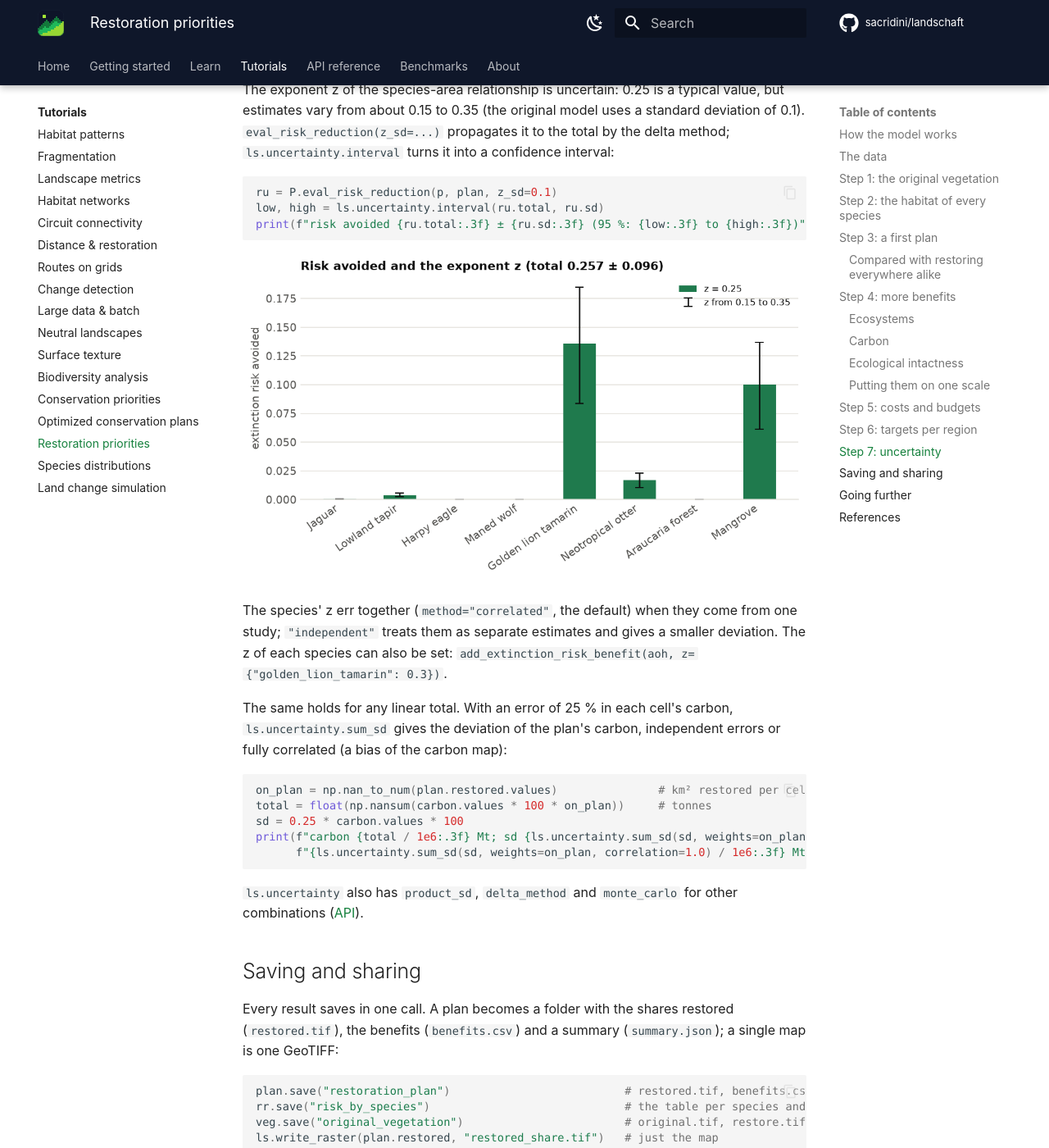
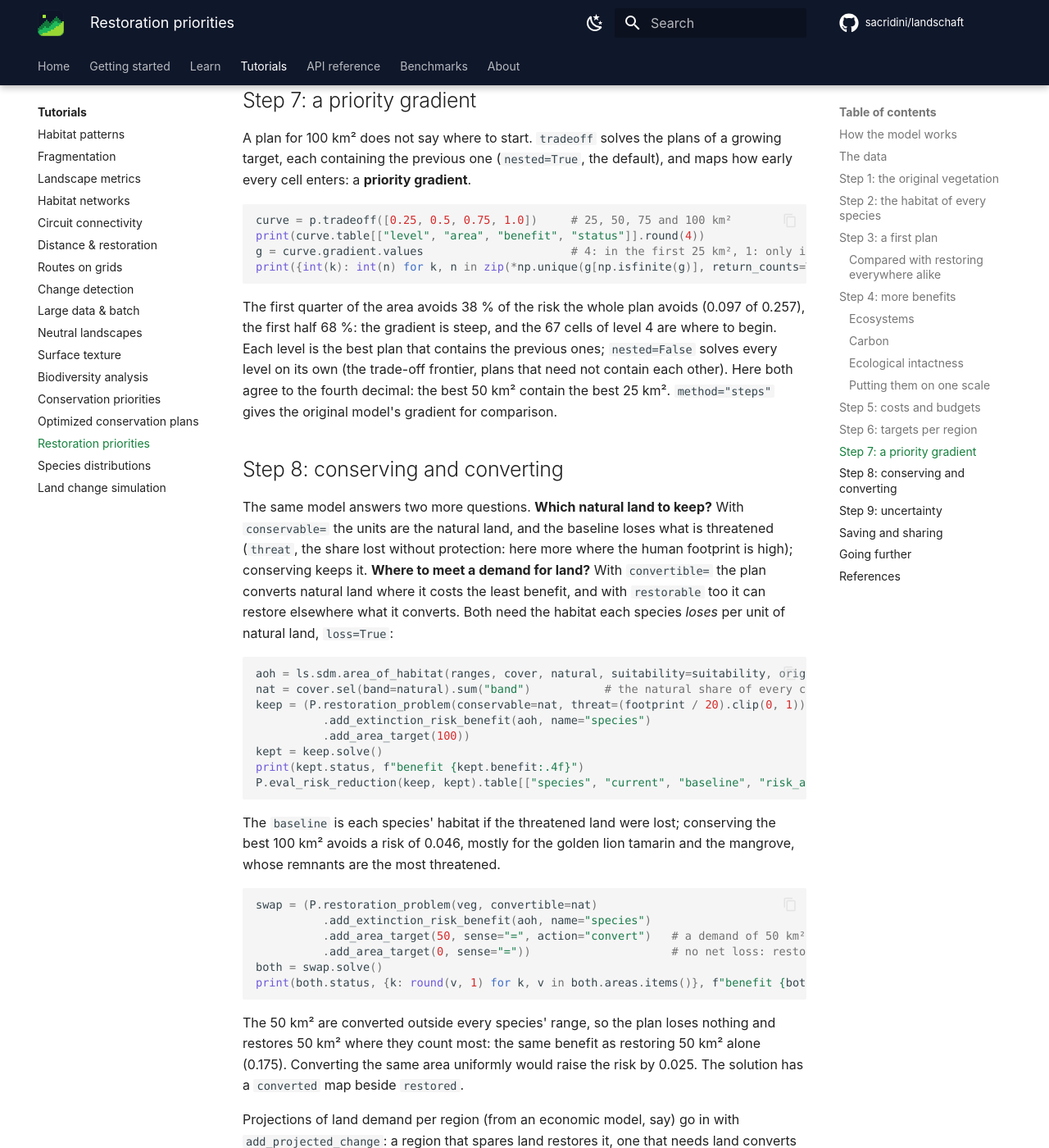
Before and after one commit to sacridini/landschaft, an MkDocs documentation site: the page built from docs/tutorials/restoration-plans.md, in a window 1280 px wide and 1400 px high, scrolled down 9977 px. Shown: the whole window at 82% size. Built offline with MkDocs 1.6.1 and Material for MkDocs 9.7.7, drawn with Linux system fonts in a browser that asks for light colours; comment, search, counter and statistics services are not loaded; some of the changed text lies outside the part shown.

Commit message:
docs: restoration plans with conservation, conversion, regional projections and priority gradients

````diff
--- a/docs/tutorials/restoration-plans.md
+++ b/docs/tutorials/restoration-plans.md
@@ -14,6 +14,7 @@ restoration*, solved exactly.
 - solve a plan for an area target, and compare it with restoring everywhere alike;
 - add ecosystems, carbon and ecological intactness, and weigh them against each other;
 - plan with a budget, find the cheapest plan for a benefit, and set targets per region;
+- map priorities as a gradient, and plan conservation and land conversion with the same model;
 - report the uncertainty of the results, and save them.
 
 !!! info "Background"
@@ -339,7 +340,80 @@ Without regional targets, region 1 gets nothing: its species are in good shape.
 9 % of the benefit (0.234 against 0.257), the price of the rule, which a planner can now put in front of decision makers. Use
 `sense=">="` for minimum targets (each region restores at least its part) and `"="` for exact ones.
 
-## Step 7: uncertainty
+## Step 7: a priority gradient
+
+A plan for 100 km² does not say where to start. `tradeoff` solves the plans of a growing target, each
+containing the previous one (`nested=True`, the default), and maps how early every cell enters: a
+**priority gradient**.
+
+```python
+curve = p.tradeoff([0.25, 0.5, 0.75, 1.0])     # 25, 50, 75 and 100 km²
+print(curve.table[["level", "area", "benefit", "status"]].round(4))
+g = curve.gradient.values                      # 4: in the first 25 km², 1: only in the last
+print({int(k): int(n) for k, n in zip(*np.unique(g[np.isfinite(g)], return_counts=True))})
+```
+
+The first quarter of the area avoids 38 % of the risk the whole plan avoids (0.097 of 0.257), the first half 68 %:
+the gradient is steep, and the 67 cells of level 4 are where to begin. Each level is the best plan that contains the
+previous ones; `nested=False` solves every level on its own (the trade-off frontier, plans that need not contain
+each other). Here both agree to the fourth decimal: the best 50 km² contain the best 25 km². `method="steps"`
+gives the original model's gradient for comparison.
+
+## Step 8: conserving and converting
+
+The same model answers two more questions. **Which natural land to keep?** With `conservable=` the units are the
+natural land, and the baseline loses what is threatened (`threat`, the share lost without protection: here more
+where the human footprint is high); conserving keeps it. **Where to meet a demand for land?** With `convertible=`
+the plan converts natural land where it costs the least benefit, and with `restorable` too it can restore
+elsewhere what it converts. Both need the habitat each species *loses* per unit of natural land, `loss=True`:
+
+```python
+aoh = ls.sdm.area_of_habitat(ranges, cover, natural, suitability=suitability, original=veg, loss=True)
+nat = cover.sel(band=natural).sum("band")           # the natural share of every cell
+keep = (P.restoration_problem(conservable=nat, threat=(footprint / 20).clip(0, 1))
+          .add_extinction_risk_benefit(aoh, name="species")
+          .add_area_target(100))
+kept = keep.solve()
+print(kept.status, f"benefit {kept.benefit:.4f}")
+P.eval_risk_reduction(keep, kept).table[["species", "current", "baseline", "risk_after"]].round(3)
+```
+
+The `baseline` is each species' habitat if the threatened land were lost; conserving the best 100 km² avoids a
+risk of 0.046, mostly for the golden lion tamarin and the mangrove, whose remnants are the most threatened.
+
+```python
+swap = (P.restoration_problem(veg, convertible=nat)
+          .add_extinction_risk_benefit(aoh, name="species")
+          .add_area_target(50, sense="=", action="convert")   # a demand of 50 km² of farmland
+          .add_area_target(0, sense="="))                     # no net loss: restore what is converted
+both = swap.solve()
+print(both.status, {k: round(v, 1) for k, v in both.areas.items()}, f"benefit {both.benefit:.4f}")
+```
+
+The 50 km² are converted outside every species' range, so the plan loses nothing and restores 50 km² where they
+count most: the same benefit as restoring 50 km² alone (0.175). Converting the same area uniformly would raise the
+risk by 0.025. The solution has a `converted` map beside `restored`.
+
+Projections of land demand per region (from an economic model, say) go in with `add_projected_change`: a region
+that spares land restores it, one that needs land converts it, each its projected change:
+
+```python
+proj = (P.restoration_problem(veg, convertible=nat)
+          .add_extinction_risk_benefit(aoh, name="species")
+          .add_projected_change({1: -30, 2: 20, 3: 40}, regions))    # km²: region 1 needs 30
+s = proj.solve()
+for r in (1, 2, 3):
+    inside = regions.values == r
+    print(f"region {r}: restores {np.nansum(np.where(inside, s.restored.values, 0)):.0f} km², "
+          f"converts {np.nansum(np.where(inside, s.converted.values, 0)):.0f} km²")
+```
+
+A plan that only restores cannot convert: there the land demanded is taken from the restoration
+(`compensate=True`), regions 2 and 3 restoring 10 and 20 km² of the 30 km² spared on balance.
+`ecosystem_targets` shares a target among ecoregions for the least risk of collapse, a table of targets per
+region for `add_area_target`.
+
+## Step 9: uncertainty
 
 The exponent z of the species-area relationship is uncertain: 0.25 is a typical value, but estimates vary from about 0.15
 to 0.35 (the original model uses a standard deviation of 0.1). `eval_risk_reduction(z_sd=...)` propagates it to the total by the delta
@@ -393,7 +467,11 @@ page = ls.plot(plan.restored, show=False)              # an interactive map
 - **Sense of the area target.** `add_area_target(100, sense="=")` restores exactly 100 km²; `">="` with a budget
   asks for at least that area.
 - **Larger landscapes.** The exact method scales with the cells: its linear programs have only the problem's rows
-  (targets and budget). 9 x 10<sup>4</sup> cells and 500 species solve in about a second.
+  (targets and budget), and with a single area target or budget none is needed. 9 x 10<sup>6</sup> cells and 5000
+  species solve, proven, in about 10 s.
+- **Exact intactness.** `add_intactness_benefit(..., form="exact")` optimises the total intactness itself, not its
+  slope at the start: it pays where the footprint can be cleared. The total intactness is not concave, so the plan
+  is a local optimum with a bound on the best (status `"local"` unless they meet).
 - **Restoration in other planners.** To choose whole cells against targets, use [optimized conservation
   plans](conservation-plans.md) with the gains as features ([recipe](../learn/prioritization/process.md#restoration));
   to restore corridors between habitat patches, see [distance and restoration](distance-restoration.md).
````
Also changed, not shown: docs/api/prioritization.md (+16 -5 lines).
